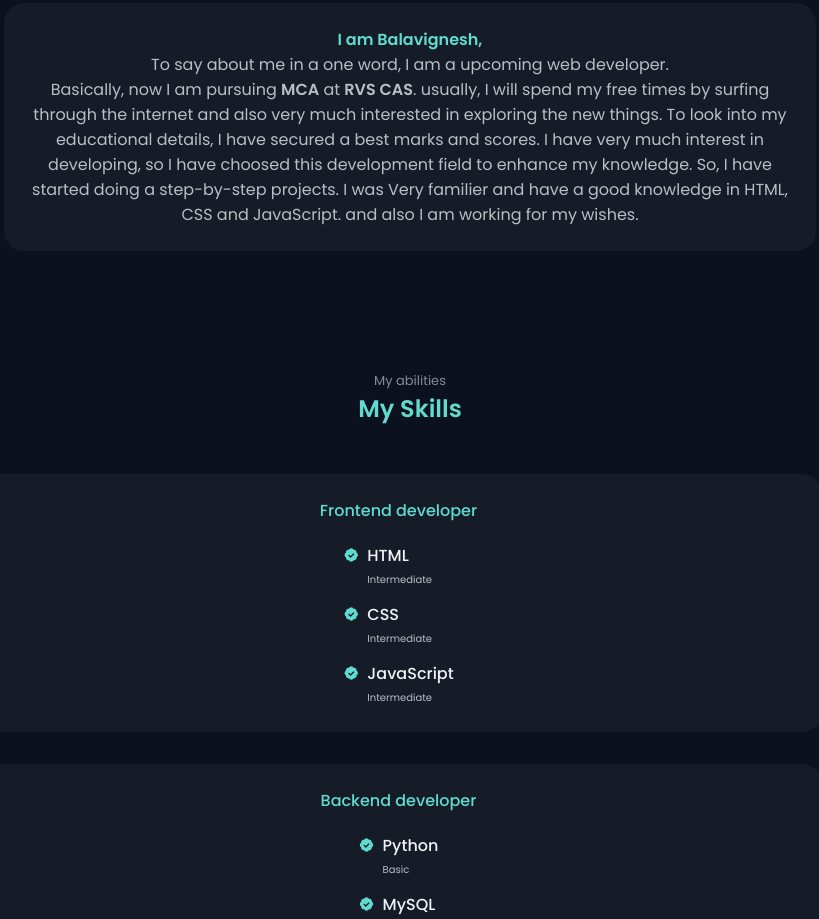
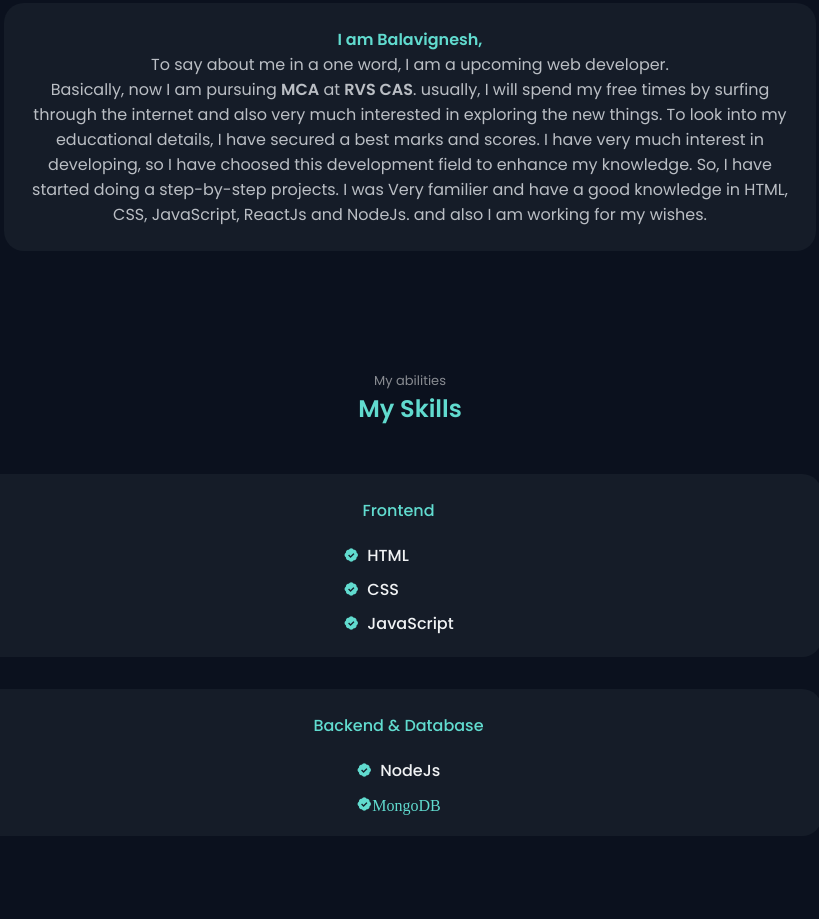
Before and after one commit to balavignesh-mca/my-portfolio-project, a plain HTML site: page index.html in a window 1280 px wide. Shown: the part 1881-2800 px from the top of the page, without its empty margins (230-1049 px from the left). Drawn offline with nearby package versions, Linux system fonts and the light colour scheme.

Commit message:
Update index.html

```diff
--- a/index.html
+++ b/index.html
@@ -86,7 +86,7 @@
           <div class="home__data">
             <span class="home__greeting">Hello, I'm</span>
             <h1 class="home__name">Bala vignesh</h1>
-            <h3 class="home__education">Frontend Developer</h3>
+            <h3 class="home__education">Full Stack Developer</h3>
 
             <div class="home__buttons">
               <a
@@ -339,7 +339,7 @@
             very much interest in developing, so I have choosed this development
             field to enhance my knowledge. So, I have started doing a
             step-by-step projects. I was Very familier and have a good knowledge
-            in HTML, CSS and JavaScript. and also I am working for my wishes.
+            in HTML, CSS, JavaScript, ReactJs and NodeJs. and also I am working for my wishes.
           </p>
         </div>
       </section>
@@ -351,7 +351,7 @@
 
         <div class="skills__container container grid">
           <div class="skills__content">
-            <h3 class="skills__title">Frontend developer</h3>
+            <h3 class="skills__title">Frontend</h3>
 
             <div class="skills__box">
               <div class="skills__group">
@@ -360,7 +360,7 @@
 
                   <div>
                     <h3 class="skills__name">HTML</h3>
-                    <span class="skills__level">Intermediate</span>
+
                   </div>
                 </div>
 
@@ -369,7 +369,7 @@
 
                   <div>
                     <h3 class="skills__name">CSS</h3>
-                    <span class="skills__level">Intermediate</span>
+
                   </div>
                 </div>
 
@@ -378,7 +378,7 @@
 
                   <div>
                     <h3 class="skills__name">JavaScript</h3>
-                    <span class="skills__level">Intermediate</span>
+
                   </div>
                 </div>
               </div>
@@ -386,7 +386,7 @@
           </div>
 
           <div class="skills__content">
-            <h3 class="skills__title">Backend developer</h3>
+            <h3 class="skills__title">Backend & Database </h3>
 
             <div class="skills__box">
               <div class="skills__group">
@@ -394,17 +394,14 @@
                   <i class="bx bxs-badge-check"></i>
 
                   <div>
-                    <h3 class="skills__name">Python</h3>
-                    <span class="skills__level">Basic</span>
+                    <h3 class="skills__name">NodeJs</h3>
+
                   </div>
                 </div>
                 <div class="skills__data">
-                  <i class="bx bxs-badge-check"></i>
+                  <i class="bx bxs-badge-check">MongoDB</i>
 
-                  <div>
-                    <h3 class="skills__name">MySQL</h3>
-                    <span class="skills__level">Basic</span>
-                  </div>
+
                 </div>
               </div>
             </div>
```
